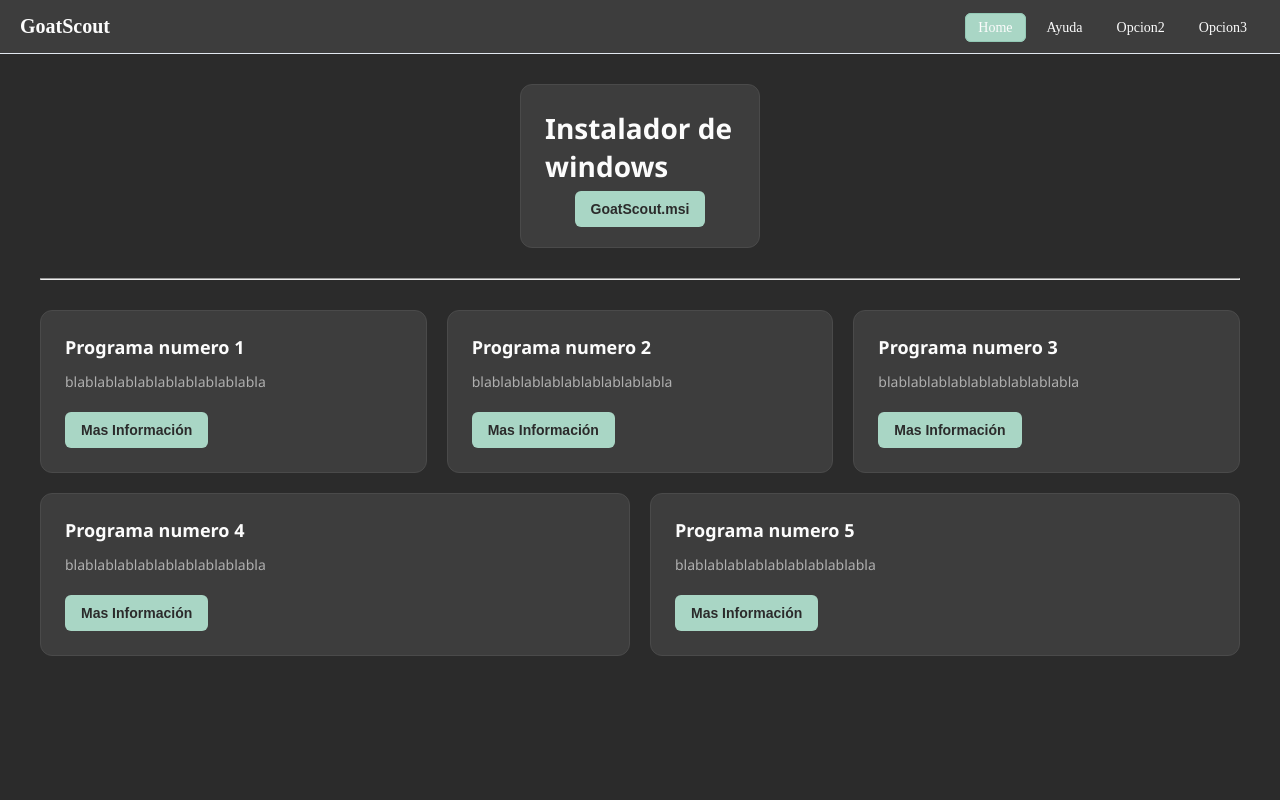
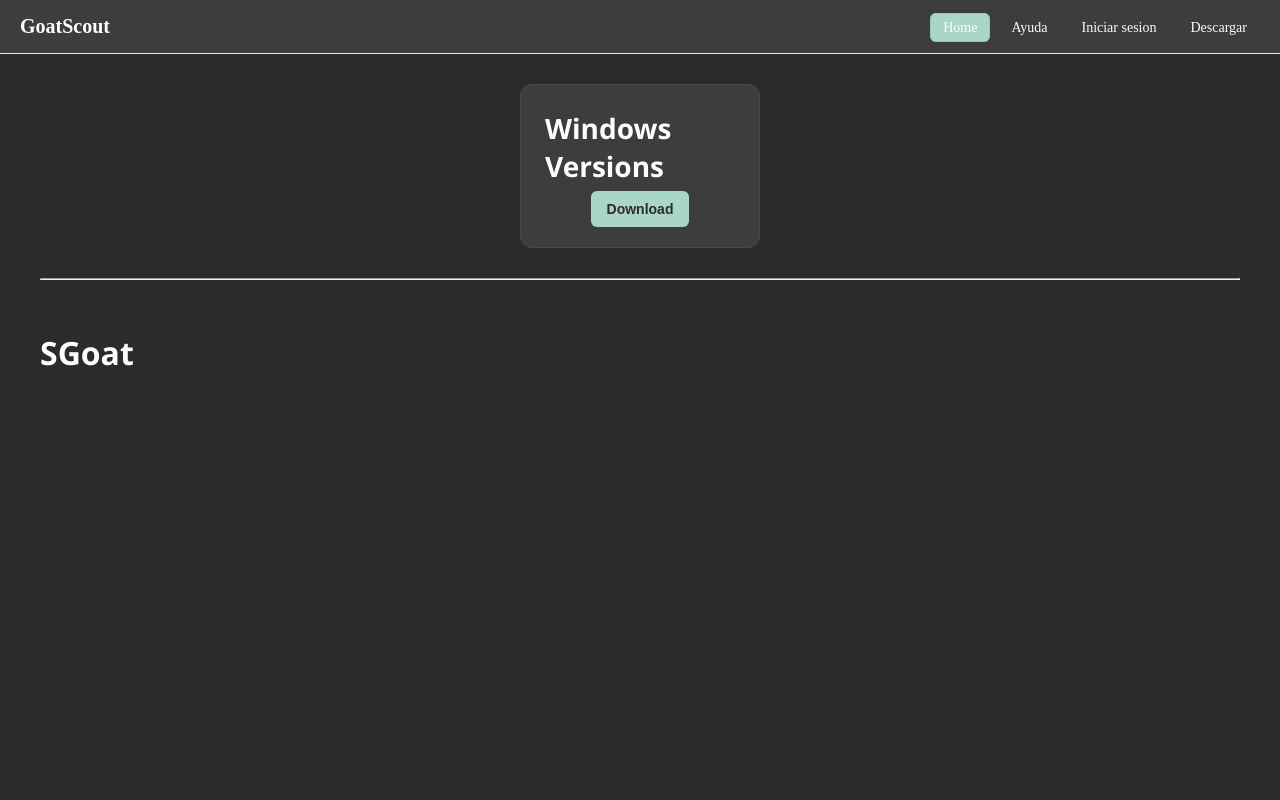
Before and after one commit to goatythegoat/Scout-Goat-web, an Angular app: page /download in a window 1280 px wide. Before the commit this address led to /home. Shown: the top 800 px of the page. Built offline with nearby package versions, Linux system fonts and the light colour scheme.

Commit message:
header linking & versions list creation

```diff
--- a/package.json
+++ b/package.json
@@ -19,7 +19,7 @@
     "@angular/platform-browser": "^22.1.0",
     "@angular/platform-server": "^22.1.0",
     "@angular/router": "^22.1.0",
-    "@angular/ssr": "^22.1.8",
+    "@angular/ssr": "^22.2.0",
     "express": "^5.1.0",
     "rxjs": "~7.8.0",
     "tslib": "^2.3.0"
@@ -28,8 +28,8 @@
     "@angular/build": "^22.1.8",
     "@angular/cli": "^22.1.8",
     "@angular/compiler-cli": "^22.1.0",
-    "@types/express": "^5.0.1",
-    "@types/node": "^20.17.19",
+    "@types/express": "^5.0.6",
+    "@types/node": "^20.19.43",
     "jsdom": "^28.0.0",
     "prettier": "^3.8.1",
     "typescript": "~6.0.2",
--- a/src/app/app.routes.ts
+++ b/src/app/app.routes.ts
@@ -1,9 +1,11 @@
 import { Routes } from '@angular/router';
 import { Home } from './features/home/home';
 import { Login } from './features/login/login';
+import { Download } from './features/download/download';
 export const routes: Routes = [
  { path: '', redirectTo: 'home', pathMatch: 'full' },
  { path: 'home', component: Home },
  { path: 'login', component: Login },
+ { path: 'download', component: Download },
  { path: '**', redirectTo: 'home' }
 ];
--- /dev/null
+++ b/src/app/features/download/download.css
@@ -0,0 +1,120 @@
+.programs-container {
+  min-height: 100vh;
+  width: 100%;
+  background-color: #2b2b2b;
+  color: #fcfcfc;
+  font-family: 'Segoe UI', Tahoma, Geneva, Verdana, sans-serif;
+  padding: 30px 40px 80px 40px;
+  box-sizing: border-box;
+}
+
+.programs {
+  background-color: #3d3d3d;
+  border: 1px solid #4a4a4a;
+  border-radius: 12px;
+  padding: 24px;
+  margin: 0 auto 30px auto;
+  border-bottom: 1px solid #4a4a4a;
+  padding-bottom: 20px;
+  width: 20%;
+  box-sizing: border-box;
+  display: flex;
+  flex-direction: column;
+  transition: transform 0.2s, border-color 0.2s;
+}
+
+.programs h1 {
+  font-size: 28px;
+  margin: 0 0 6px 0;
+  font-weight: 600;
+  color: #fcfcfc;
+}
+
+.btn-installer {
+  background-color: #A9D6C5;
+  color: #2b2b2b;
+  border: none;
+  padding: 10px 16px;
+  border-radius: 6px;
+  font-weight: 600;
+  font-size: 14px;
+  cursor: pointer;
+  align-self: center;
+  transition: background-color 0.2s, transform 0.2s;
+}
+
+.btn-installer:hover {
+  background-color: #93c9b6;
+  transform: translateY(-2px);
+}
+
+/* Info Apps */
+.programs-wrap {
+  display: flex;
+  flex-wrap: wrap;
+  gap: 20px;
+  justify-content: flex-start;
+}
+
+.program-card {
+  background-color: #3d3d3d;
+  border: 1px solid #4a4a4a;
+  border-radius: 12px;
+  padding: 24px;
+  flex: 1 1 calc(33% - 10px);
+  min-width: 280px;
+  box-sizing: border-box;
+  display: flex;
+  flex-direction: column;
+  justify-content: space-between;
+  transition: transform 0.2s, border-color 0.2s, box-shadow 0.2s;
+}
+
+.program-card:hover {
+  transform: translateY(-2px);
+  border-color: #A9D6C5;
+  box-shadow: 0 4px 12px rgba(169, 214, 197, 0.15);
+}
+
+.program-card h2 {
+  font-size: 18px;
+  color: #fcfcfc;
+  margin: 0 0 12px 0;
+  font-weight: 600;
+}
+
+.program-card p {
+  color: #b0b0b0;
+  font-size: 14px;
+  line-height: 1.5;
+  margin: 0 0 20px 0;
+}
+
+.btn-program {
+  background-color: #A9D6C5;
+  color: #2b2b2b;
+  border: none;
+  padding: 10px 16px;
+  border-radius: 6px;
+  font-weight: 600;
+  font-size: 14px;
+  cursor: pointer;
+  align-self: flex-start;
+  transition: background-color 0.2s;
+}
+
+.btn-program:hover {
+  background-color: #93c9b6;
+}
+
+@media (max-width: 1024px) {
+  .program-card {
+    flex: 1 1 calc(50% - 20px);
+  }
+}
+
+@media (max-width: 650px) {
+  .program-card {
+    flex: 1 1 100%;
+  }
+}
--- /dev/null
+++ b/src/app/features/download/download.html
@@ -0,0 +1,16 @@
+<div class="programs-container">
+
+  <div class="programs">
+    <h1>Windows Versions</h1>
+    <button class="btn-installer">Download</button>
+  </div>
+    <hr class="line-divisor">
+    <br>
+  <div class="programs-wrap">
+  </div>
+
+  <div class="image">
+    <h1>SGoat</h1>
+
+  </div>
+</div>
--- a/src/app/features/home/home.html
+++ b/src/app/features/home/home.html
@@ -7,37 +7,10 @@
     <hr class="line-divisor">
     <br>
   <div class="programs-wrap">
+  </div>
 
-    <div class="program-card">
-      <h2>Programa numero 1</h2>
-      <p>blablablablablablablablablabla</p>
-      <button class="btn-program">Mas Información</button>
-    </div>
-
-    <div class="program-card">
-      <h2>Programa numero 2</h2>
-      <p>blablablablablablablablablabla</p>
-      <button class="btn-program">Mas Información</button>
-    </div>
-
-    <div class="program-card">
-      <h2>Programa numero 3</h2>
-      <p>blablablablablablablablablabla</p>
-      <button class="btn-program">Mas Información</button>
-    </div>
-
-    <div class="program-card">
-      <h2>Programa numero 4</h2>
-      <p>blablablablablablablablablabla</p>
-      <button class="btn-program">Mas Información</button>
-    </div>
-
-    <div class="program-card">
-      <h2>Programa numero 5</h2>
-      <p>blablablablablablablablablabla</p>
-      <button class="btn-program">Mas Información</button>
-    </div>
+  <div class="image">
+    <h1>SGoat</h1>
 
   </div>
-
 </div>
--- a/src/app/features/login/login.ts
+++ b/src/app/features/login/login.ts
@@ -1,8 +1,9 @@
 import { Component } from '@angular/core';
+import { Header } from './../../shared/components/header/header';
 @Component({
  selector: 'app-login',
  standalone: true,
- imports: [],
+ imports: [Header],
  templateUrl: './login.html',
  styleUrl: './login.css'
 })
--- a/src/app/shared/components/header/header.html
+++ b/src/app/shared/components/header/header.html
@@ -3,7 +3,7 @@
     <nav class="menu-navegacion">
         <a href="#" class="activo">Home</a>
         <a href="#">Ayuda</a>
-        <a href="#">Opcion2</a>
-        <a href="#">Opcion3</a>
+        <a routerLink="login">Iniciar sesion</a>
+        <a routerLink="/download">Descargar</a>
     </nav>
 </header>
```
Also changed, not shown: src/app/features/download/download.ts (added, +9 -0 lines), src/app/features/login/login.css (line endings or trailing spaces), 2 other files (tests, documents, lock files or other folders).
